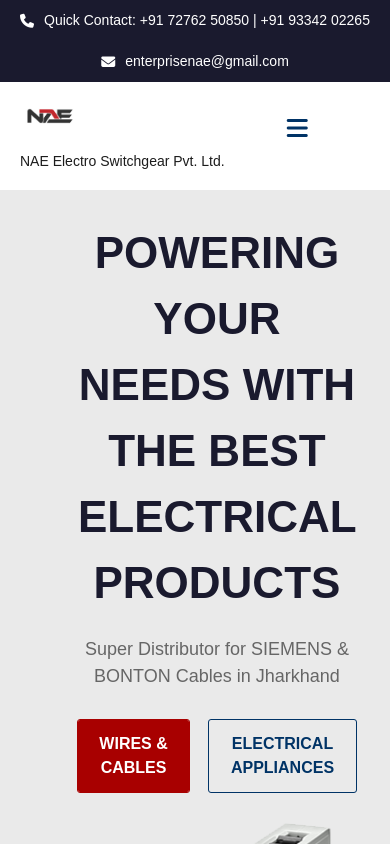
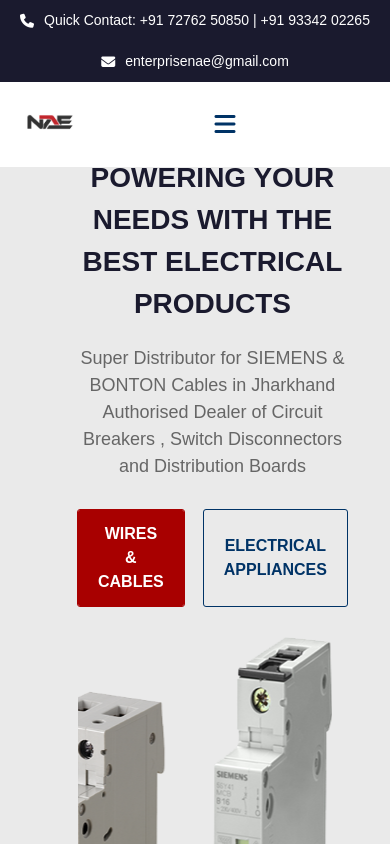
Before and after one commit to al-habibi-1107/NAEESG, a Next.js app: page / in a window 390 px wide. Shown: the top 844 px of the page. Built offline with nearby package versions, Linux system fonts and the light colour scheme.

Commit message:
Navbar fix & About card fix

```diff
--- a/src/components/body.tsx
+++ b/src/components/body.tsx
@@ -10,7 +10,8 @@
         POWERING YOUR NEEDS WITH THE BEST ELECTRICAL PRODUCTS
         </h1>
         <p className={styles.description}>
-          Super Distributor for SIEMENS & BONTON Cables in Jharkhand
+          Super Distributor for SIEMENS & BONTON Cables in Jharkhand<br/>
+          Authorised Dealer of Circuit Breakers , Switch Disconnectors and Distribution Boards
         </p>
         <div className={styles.buttons}>
           <button className={`${styles.btn} ${styles.btnElectrical}`}>
--- a/src/components/header.tsx
+++ b/src/components/header.tsx
@@ -61,27 +61,27 @@
           <ul>
             <li>
               <Link href="/" onClick={() => setMenuOpen(false)}>
-                Home
+                HOME
               </Link>
             </li>
             <li>
               <Link href="/about" onClick={() => setMenuOpen(false)}>
-                About Us
+                ABOUT US
               </Link>
             </li>
             <li>
               <Link href="/products" onClick={() => setMenuOpen(false)}>
-               Products
+               PRODUCTS
               </Link>
             </li>
             <li>
               <Link href="/brands" onClick={() => setMenuOpen(false)}>
-                Brands
+                BRANDS
               </Link>
             </li>
             <li>
               <Link href="/contact" onClick={() => setMenuOpen(false)}>
-                Contact
+                CONTACT
               </Link>
             </li>
           </ul>
--- a/src/styles/about.module.css
+++ b/src/styles/about.module.css
@@ -74,7 +74,7 @@
       align-items: center;
       padding: 26px;
       margin-top: 0vh;
-      height: 60vh;
+      height: fit-content;
     }
 
     .about-card-icon {
--- a/src/styles/body.module.css
+++ b/src/styles/body.module.css
@@ -20,7 +20,7 @@
   }
 
   .title {
-    font-size: 3em;
+    font-size: 2.75em;
     font-weight: bold;
     color: #1a1a2e;;
     margin-bottom: 20px;
@@ -28,10 +28,10 @@
 
   @media(max-width:1200px){
     .content {
-      margin-top: 0vh;
+      margin-top: 2vh;
     }
     .title{
-      font-size: 2.75em;
+      font-size: 1.75em;
     }
   }
 
@@ -135,7 +135,7 @@
       flex-direction: column;
       justify-content: flex-start;
       gap: 30px;
-      margin-top: 170px;
+
     }
 
     .content {
--- a/src/styles/header.module.css
+++ b/src/styles/header.module.css
@@ -1,12 +1,5 @@
 @import url('https://fonts.googleapis.com/css2?family=Roboto:wght@400;500;700&display=swap');
 
-
-@media (max-width: 768px) {
-  .container {
-    width: 90%; /* Full-width layout with a small margin for smaller screens */
-    padding: 0 5%; /* Slight padding for mobile screens */
-  }
-}
 
 /* Top Contact Bar */
 .top-bar {
@@ -53,17 +46,22 @@
     transition: all 0.3s ease;
   }
 
+  .header-scrolled{
+    height: 120px;
+  }
+
   .header .navbar {
     display: flex;
     justify-content: space-between;
     align-items: center;
-    padding: 4px 20px; /* Larger padding on landing */
+    padding: 4px 20%; /* Larger padding on landing */
   }
 
   .header-scrolled .navbar {
-    padding: 2px 20px;
+    padding: 8px 20%;
    /* Smaller padding on scroll */
   }
+
 
   .header .logo-container {
     display: flex;
@@ -93,6 +91,8 @@
     font-size: 12px; /* Smaller font size on scroll */
   }
 
+
+
   /* Navigation Links */
   .nav-links ul {
     list-style: none;
@@ -104,7 +104,7 @@
   .nav-links a {
     text-decoration: none;
     color: #333333; /* Default Dark Gray Text */
-    font-weight: 500;
+    font-weight: 600;
     font-size: 16px;
     padding: 5px 10px;
     transition: color 0.3s ease;
@@ -114,6 +114,9 @@
     color: #d32f2f; /* Red Text on Hover */
   }
 
+  .header-scrolled .nav-links{
+    font-size: 18px;
+  }
   /* Hamburger Menu */
   .hamburger {
     display: none;
@@ -124,14 +127,33 @@
     cursor: pointer;
   }
 
+  @media(max-width:1200px){
+    .header .logo-text {
+      font-size: 0; /* Professional font size */
+      font-weight: 500;
+      margin-top: 5px;
+      color: #1c1c1c; /* Dark Blue */
+      transition: font-size 0.3s ease;
+    }
+
+    .nav-links ul{
+      gap: 15px;
+    }
+
+  }
+
   /* Responsive Adjustments */
   @media (max-width: 768px) {
 
     .header{
-      height:190px;
+      height:fit-content ;
+    }
+   .header .navbar{
+      padding: 10px 5%;
+      margin-right: 0;;
     }
     .hamburger {
-      display: block;
+      display: inline;
     }
 
     .nav-links ul {
@@ -154,4 +176,8 @@
     .nav-links li {
       margin: 10px 0;
     }
+
+    .header-scrolled {
+      height: max-content;
+    }
   }
```
